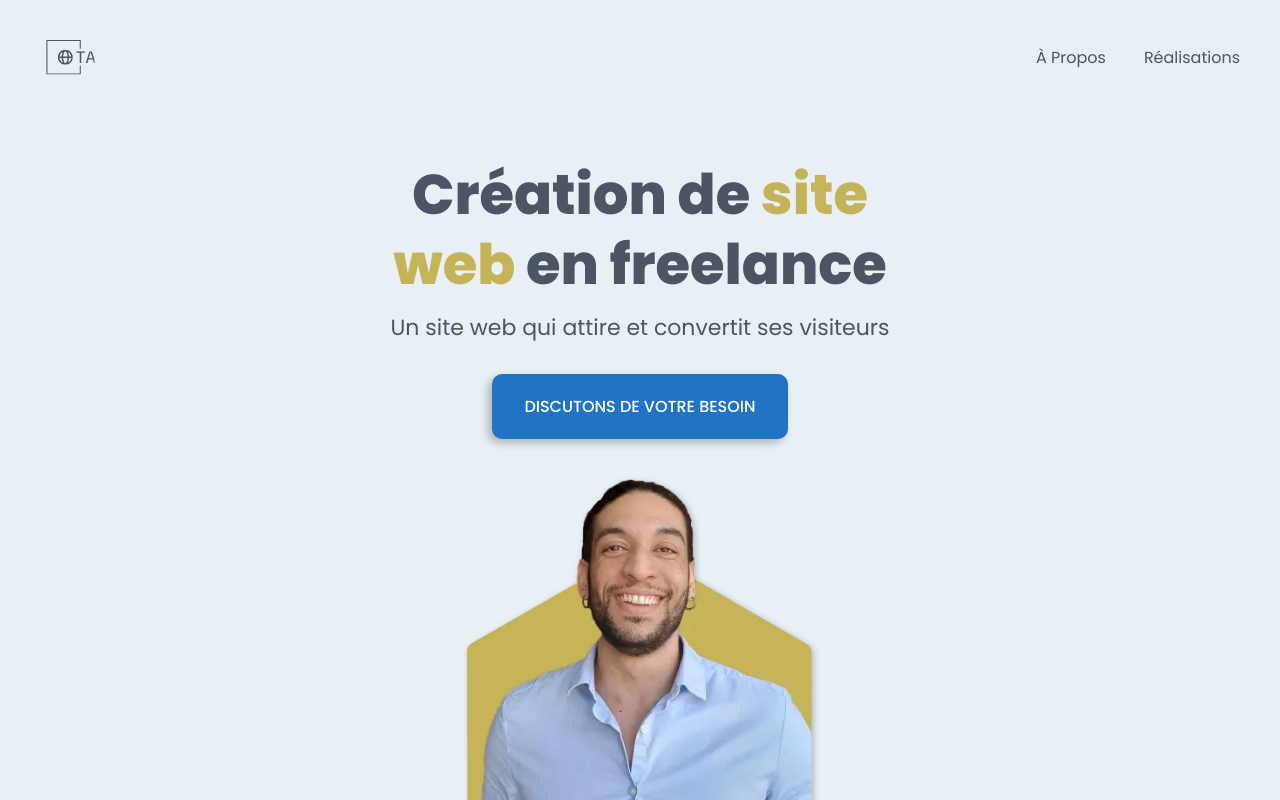
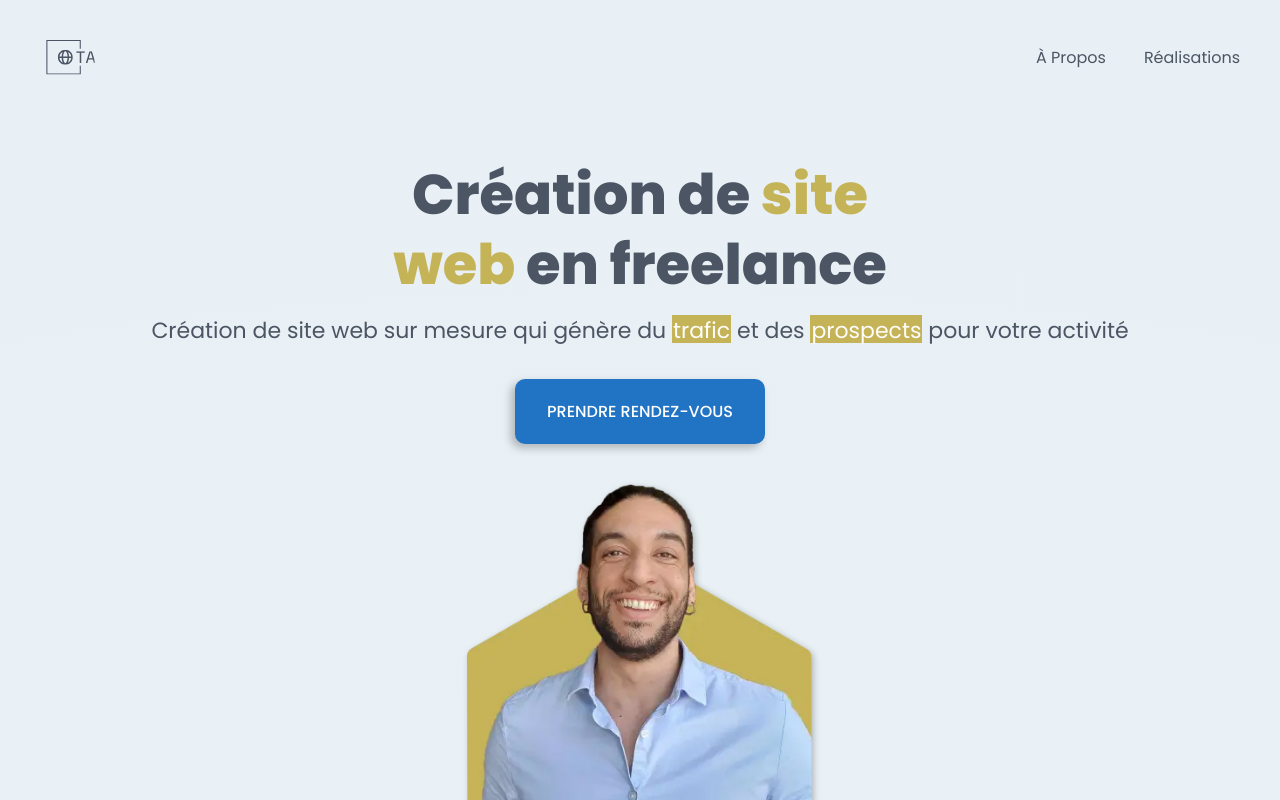
Before and after one commit to Lordyner/portfolio-dev, a Next.js app: page / in a window 1280 px wide. Shown: the top 800 px of the page. Built offline with nearby package versions, Linux system fonts and the light colour scheme.

Commit message:
Rewrite homepage' content for seo

```diff
--- a/Components/Footer.module.css
+++ b/Components/Footer.module.css
@@ -97,7 +97,7 @@
     filter: unset;
 }
 
-@media screen and (min-width: 48rem) {
+@media screen and (min-width: 64rem) {
     .content {
         display: grid;
         grid-template-areas: 'logo .'
--- a/Components/Hero.js
+++ b/Components/Hero.js
@@ -21,10 +21,10 @@ const Hero = () => {
                             en freelance
                         </h1>
 
-                        <p className={classes.description}>Un site web qui attire et convertit ses visiteurs</p>
+                        <h2 className={classes.description}>Création de site web sur mesure qui génère du <span className={classes.underlinedWord}>trafic</span> et des <span className={classes.underlinedWord}>prospects</span> pour votre activité</h2>
                     </div>
 
-                    <Link href="/contact" className='primary-button'>Discutons de votre besoin</Link>
+                    <Link href="/contact" className='primary-button'>Prendre rendez-vous</Link>
                 </div>
                 <Image
                     src={heroImg}
--- a/Components/Hero.module.css
+++ b/Components/Hero.module.css
@@ -29,14 +29,32 @@
 }
 
 .description {
-    font-size: 1.125rem;
-    line-height: 1.875rem;
+    font-size: 1rem;
+    line-height: normal;
     font-weight: 400;
+    text-transform: none;
 }
 
-.imgWrapper {
-    display: flex;
-    justify-content: center;
+.underlinedWord {
+    position: relative;
+    z-index: 2;
+    padding: 0.0625rem;
+    display: inline-block;
+    font-weight: 400;
+    color: #FFFDFB;
+
+}
+
+.underlinedWord::before {
+    content: '';
+    /* background-color: #FFFDFB; */
+    background-color: var(--accent-color);
+    position: absolute;
+    left: 0rem;
+    bottom: 5px;
+    width: 100%;
+    height: 80%;
+    z-index: -1;
 }
 
 .heroImg {
--- a/Components/Project.js
+++ b/Components/Project.js
@@ -18,8 +18,8 @@ const Project = () => {
     return (
         <section id='realisations' className={classes.projectSection}>
             <div className={`${classes.content} max-width`}>
-                <h2>Mes <span className='accentuedWord'>réalisations</span></h2>
-                <p>Découvrez mes projets</p>
+                <h2>Mes créations de site <span className='accentuedWord'>internet sur mesure</span></h2>
+                <p>Découvrez mes projets de site web sur mesure pour mes différents clients.</p>
                 <div className={classes.projects}>
                     <motion.div className={classes.project}
                         whileHover={{ scale: 1.02, cursor: 'pointer' }}
--- a/Components/Solution.js
+++ b/Components/Solution.js
@@ -60,15 +60,18 @@ const Solution = () => {
             <div className={`${classes.solution} max-width`}>
                 <div className={classes.textWrapper}>
 
-                    <h2>Faites appels à mon service de {isDesktopResolution && <br />}<span className="accentuedWord">création de site internet</span> en freelance</h2>
-                    <p className={classes.description}>Fort de mes 6 années d'expériences dans le <b className='boldWord'>développement web</b>, je vous accompagne dans la <b className='boldWord'>création d'un site internet</b> moderne et performant qui saura attirer plus de visiteurs et les convertir en clients. <br /> <br />
-                        Chaque site que je crée se concentre sur les <b className='boldWord'>points suivants</b> :</p>
+                    <h2>Pourquoi choisir mon service de {isDesktopResolution && <br />} création de site internet<span className="accentuedWord"> sur mesure</span></h2>
+                    <p className={classes.description}>
+                        Développeur web depuis plus de 6 ans, je me suis spécialisé dans la <b className="fw-500">création de site internet sur mesure</b> qui ont pour but d'améliorer la visibilité de votre entreprise et générer des prospects pour votre activité.<br /><br />
+                        Si vous cherchez à <b className="fw-500">créer un site web sur mesure</b> pour présenter votre activité, vos services, mettre en valeur votre savoir faire et expérience tout en attirant un maximum de visiteurs : vous êtes au bon endroit.<br /><br />
+                        Du design, au développement en passant par le référencement naturel, <b className="fw-500">je m'occupe de tout</b> pour que votre site internet soit vu par les visiteurs qui compte pour votre activité, et que le plus grand nombre soit converti en prospects.
+                    </p>
                 </div>
                 {(isMobileResolution || isTabletResolution) && <CarouselSolution slides={focusPoints} options={OPTIONS} />}
                 {isDesktopResolution && <CardList items={focusPoints} />}
             </div>
 
-        </section>
+        </section >
     );
 };
 
--- a/pages/index.js
+++ b/pages/index.js
@@ -12,11 +12,11 @@ import classes from '@/Components/MainPage.module.css';
 import Problem from '@/Components/Problem';
 import Agitation from '@/Components/Agitation';
 import Solution from '@/Components/Solution';
-import WhyMyServices from '@/Components/WhyMyServices';
 import CTAReminder from '@/Components/CTAReminder';
 import Process from '@/Components/Process';
 import Feedback from '@/Components/Feedback';
 import FAQ from '@/Components/FAQ';
+import WhyMyServices from '@/Components/WhyMyServices';
 
 export default function Home() {
 
@@ -69,27 +69,27 @@ export default function Home() {
       <Head>
 
         {/* Google */}
-        <title>Création de site web en freelance - Thomas André-Lubin</title>
-        <meta name="description" content="Développeur web freelance vous accompagne dans la création d'un site internet moderne, optimisé pour le référencement et avec une excellente expérience utilisateur." />
+        <title>Création site web freelance | Thomas André-Lubin</title>
+        <meta name="description" content="Développeur de site internet depuis 6 ans, je suis spécialisé dans la création de site internet sur mesure et vous accompagne dans la création d'un site web moderne qui améliore votre visibilité et vous génère des prospects." />
         <meta name="viewport" content="width=device-width, initial-scale=1" />
         <meta name="robots" content="all" />
         <link rel="icon" href="/favicon.ico" />
 
         {/* Socials */}
-        <meta property='og:title' content='Création de site web en freelance - Thomas André-Lubin' />
-        <meta property='og:description' content="Développeur web freelance vous accompagne dans la création d'un site internet moderne, optimisé pour le référencement et avec une excellente expérience utilisateur." />
+        <meta property='og:title' content='Création site web freelance | Thomas André-Lubin' />
+        <meta property='og:description' content="Développeur de site internet depuis 6 ans, je suis spécialisé dans la création de site internet sur mesure et vous accompagne dans la création d'un site web moderne qui améliore votre visibilité et vous génère des prospects." />
         <meta property='og:image' content='/images/accueil/hero_img.webp' />
         <meta property='og:url' content='https://www.thomasandrelubin.fr/' />
         <meta property='og:type' content='website' />
         <meta property='og:locale' content='fr_FR' />
-        <meta property='og:site_name' content='Création de site web en freelance - Thomas André-Lubin' />
+        <meta property='og:site_name' content='Création site web freelance | Thomas André-Lubin' />
 
         {/* Twitter Meta Tags */}
         <meta name="twitter:card" content="summary_large_image" />
         <meta property="twitter:domain" content="thomasandrelubin.fr" />
         <meta property="twitter:url" content="https://www.thomasandrelubin.fr/" />
-        <meta name="twitter:title" content="Création de site web en freelance - Thomas André-Lubin" />
-        <meta name="twitter:description" content="Développeur web freelance vous accompagne dans la création d'un site internet moderne, optimisé pour le référencement et avec une excellente expérience utilisateur." />
+        <meta name="twitter:title" content="Création site web freelance | Thomas André-Lubin" />
+        <meta name="twitter:description" content="Développeur de site internet depuis 6 ans, je suis spécialisé dans la création de site internet sur mesure et vous accompagne dans la création d'un site web moderne qui améliore votre visibilité et vous génère des prospects." />
         <meta name="twitter:image" content="https://thomasandrelubin.fr/images/accueil/hero_img.webp" />
 
       </Head>
@@ -102,9 +102,8 @@ export default function Home() {
       <Problem />
       <Agitation />
       <Solution />
-      <WhyMyServices />
+      <Process />
       <CTAReminder />
-      <Process />
       <Project />
       <Feedback />
       <FAQ />
--- a/styles/index.css
+++ b/styles/index.css
@@ -153,7 +153,7 @@ button {
     width: fit-content;
     color: #ffffff;
     background-color: var(--primary-color);
-    box-shadow: -4px 4px 4px 0px rgb(0, 0, 0, 0.25);
+    box-shadow: -1px 1px 1px 0px rgb(0, 0, 0, 0.25);
     border-radius: 0.625rem;
     text-decoration: none;
     border: none;
@@ -165,7 +165,7 @@ button {
 .primary-button:hover {
     background-color: var(--primary-color-2);
     transform: scale(1.02);
-    box-shadow: -4px 4px 4px 3px rgb(0, 0, 0, 0.25);
+    box-shadow: -2px 2px 2px 1px rgb(0, 0, 0, 0.25);
 }
 
 .secondary-button {
@@ -268,14 +268,4 @@ textarea {
 }
 
 
-@media screen and (min-width: 90rem) {
-    .primary-button {
-        padding: 1.5rem 2.25rem;
-    }
-}
-
-
-header {
-    border-bottom: 1px solid var(--divider);
-    position: relative;
-}
+@media screen and (min-width: 90rem) {}
```
Also changed, not shown: Components/Process.js (+10 -7 lines).
